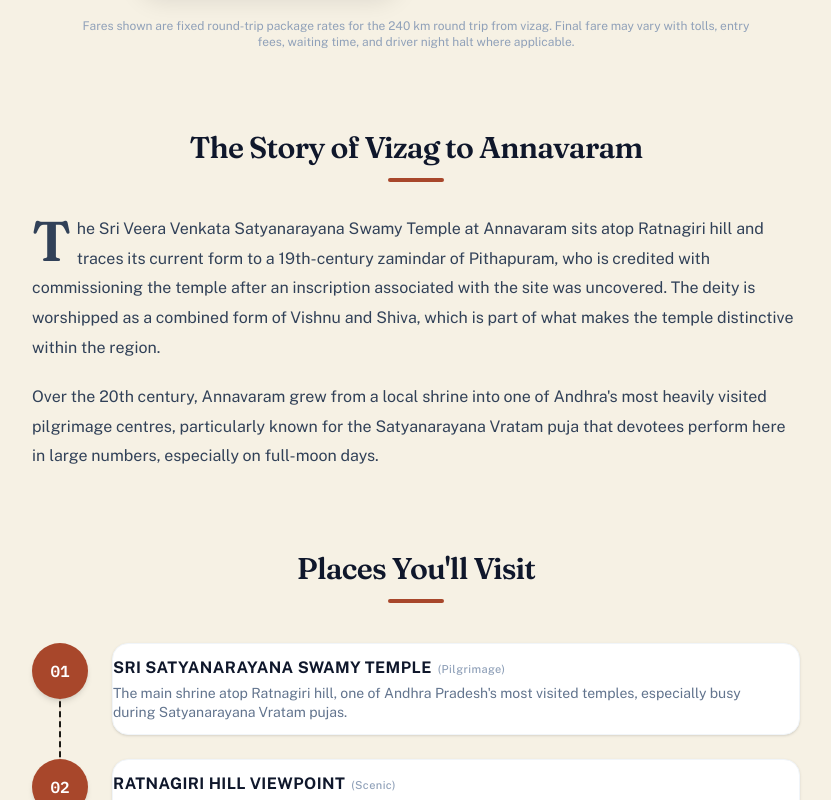
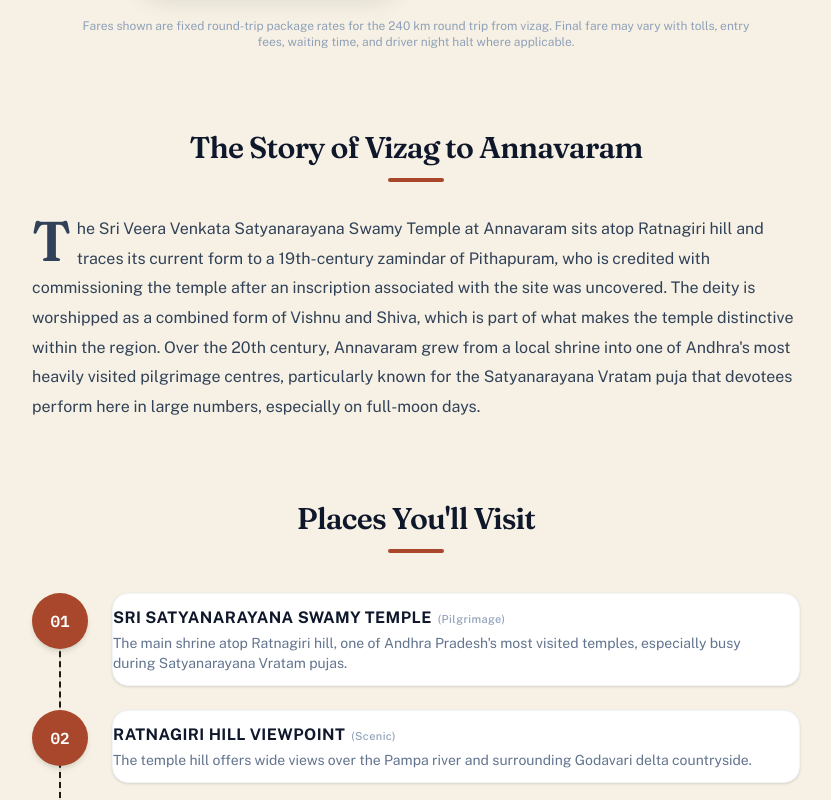
Before and after one commit to sateesh1216/BSH_webpage, a React (Vite) app: page /outstation/vizag-to-annavaram-taxi in a window 1280 px wide. Shown: the part 1780-2580 px from the top of the page, without its empty margins (224-1055 px from the left). Built offline with nearby package versions, Linux system fonts and the light colour scheme; a web font is replaced by a local one.

Commit message:
outstations

```diff
--- a/src/data/Outstationtaxidata.tsx
+++ b/src/data/Outstationtaxidata.tsx
@@ -59,7 +59,7 @@ export type Outstation = {
 
   category: "City" | "Pilgrimage" | "Business Hub" | "Industrial City";
 
-  history?: string;
+  history: ReactNode;
   highlights?: string[];
   quickFacts?: OutstationQuickFact[];
   bestTimeToVisit?: string;
@@ -195,8 +195,10 @@ export const outstations: Outstation[] = [
   // ],
 
   history:
-
-  "Kakinada is a historic coastal city in Andhra Pradesh, located along the Bay of Bengal and known for its port, industries, temples, and well-planned city layout. With a long history of maritime trade along the eastern coast, Kakinada has grown into an important commercial and industrial centre in the Godavari region.\n\nToday, Kakinada is popularly known as the \"Pearl City\" for its clean and organised layout and coastal atmosphere. The city is also an important industrial hub, with major fertiliser, natural gas, and petrochemical industries contributing to its economy. Along with its industrial importance, Kakinada attracts visitors to historic temples and nearby pilgrimage destinations, making it a popular choice for sightseeing, family trips, business travel, and pilgrimage journeys from Vizag.\n\nFor travellers planning a comfortable journey, booking a Vizag to Kakinada taxi is a convenient option for exploring the city and nearby attractions. BSH Taxi Services provides reliable Kakinada cab services from Vizag for one-way and round-trip travel, family trips, business visits, sightseeing, and temple journeys.",
+  (
+  <>
+  Kakinada is a historic coastal city in Andhra Pradesh, located along the Bay of Bengal and known for its port, industries, temples, and well-planned city layout. With a long history of maritime trade along the eastern coast, Kakinada has grown into an important commercial and industrial centre in the Godavari region.\n\nToday, Kakinada is popularly known as the \"Pearl City\" for its clean and organised layout and coastal atmosphere. The city is also an important industrial hub, with major fertiliser, natural gas, and petrochemical industries contributing to its economy. Along with its industrial importance, Kakinada attracts visitors to historic temples and nearby pilgrimage destinations, making it a popular choice for sightseeing, family trips, business travel, and pilgrimage journeys from Vizag.\n\nFor travellers planning a comfortable journey, booking a Vizag to Kakinada taxi is a convenient option for exploring the city and nearby attractions. BSH Taxi Services provides reliable Kakinada cab services from Vizag for one-way and round-trip travel, family trips, business visits, sightseeing, and temple journeys.
+  </>),
 
   // bestTimeToVisit:
   //   "October to February is the best time to visit Kakinada, when coastal humidity eases and the weather stays pleasant for beach visits, temple hopping, and day trips into Konaseema.",
@@ -587,7 +589,7 @@ export const outstations: Outstation[] = [
     href="https://vizianagaram.ap.gov.in/tourist-place/pydithalli-temple/"
     target="_blank"
     rel="noopener noreferrer"
-	title="Best Taxi Service in Vizag - BSH Taxi Services"
+	title=">Vizag to Vizianagaram taxi service - BSH Taxi Services"
 	aria-label="Taxi Service in Vizag - BSH Taxi Services"
     className="hover:underline"
   >
@@ -692,7 +694,23 @@ export const outstations: Outstation[] = [
 
     category: "City",
     description:
-      "Book Vizag to Srikakulam outstation taxi with BSH Taxi Services for business, pilgrimage, or sightseeing trips to the Arasavalli Sun Temple and nearby coast.",
+      (
+      <>
+      Book a reliable<strong> Vizag to Srikakulam outstation taxi with BSH Taxi Services</strong> for business, pilgrimage, and sightseeing trips to
+      {" "}
+  <a
+    href="https://www.srisuryatemple.com/"
+    target="_blank"
+    rel="noopener noreferrer"
+	title="Vizag to Srikakulam taxi service - BSH Taxi Services"
+	aria-label="Taxi Service in Vizag - BSH Taxi Services"
+    className="hover:underline"
+  >
+    <strong>Arasavalli Sun Temple</strong>
+  </a>
+  {" "} and nearby coastal attractions.
+      </>
+      ),
     seoTitle: "Vizag to Srikakulam Taxi | Outstation Cab Booking | BSH Taxi Services",
     seoDescription:
       "Book a Vizag to Srikakulam taxi with BSH Taxi Services. Affordable round trip and one-way cab packages.",
--- a/src/pages/Outstationtaxi.tsx
+++ b/src/pages/Outstationtaxi.tsx
@@ -129,8 +129,6 @@ export default function OutstationDetail() {
     history,
     highlights,
 
-
-    sources,
   } = outstation;
 
   const distanceKm = outstation.distanceKm ?? 0;
@@ -413,25 +411,23 @@ export default function OutstationDetail() {
           </div>
 
           {/* ------------------------------------------------------------ */}
-          {/* History                                                       */}
-          {/* ------------------------------------------------------------ */}
+
+
 {history && (
   <div className="mx-auto mt-20 max-w-3xl">
     <h2 className="section-heading text-center text-3xl font-semibold tracking-tight text-slate-900">
       The Story of {name}
     </h2>
-              <div className={`mx-auto mt-3 mb-8 h-1 w-14 rounded-full ${theme.accent}`} />
-              {history.split("\n\n").map((para, i) => (
-                <p key={i} className={`mb-5 text-[15.5px] leading-[1.85] text-slate-700 sm:text-base ${i === 0 ? "drop-cap" : ""}`}>
-                  {para}
-                </p>
-              ))}
-              {sources && sources.length > 0 && (
-                <p className="mt-2 text-xs italic text-slate-400">Sourced from {sources.join(", ")}.</p>
-              )}
+
+    <div
+      className={`mx-auto mt-3 mb-8 h-1 w-14 rounded-full ${theme.accent}`}
+    />
+
+    <div className="drop-cap text-[15.5px] leading-[1.85] text-slate-700 sm:text-base">
+      {history}
+    </div>
   </div>
 )}
-
 
 
 
```
Lines whose indentation alone changed are shown as unchanged.
